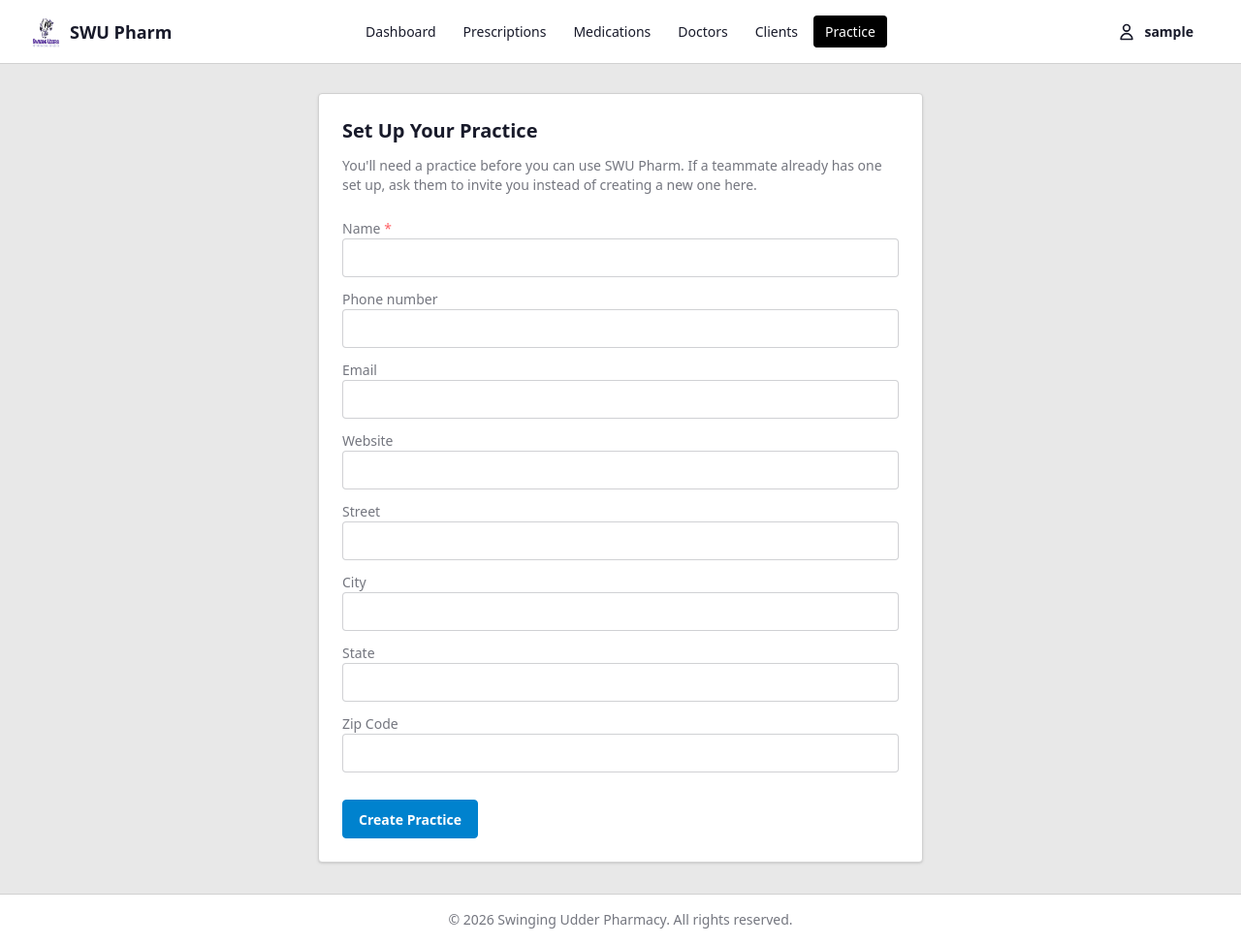
After one commit to LewisFletcher/swu_pharmacy, a Django app: page /pharmacy/practice/setup/ in a window 1280 px wide. The commit adds this page. Shown: the whole page at 97% size. Run offline with Django 5.2, Linux system fonts and the light colour scheme; the visitor is signed in with stand-in values (Sample User, id 1); style sheets or scripts are compiled from the project's sources; some libraries are stand-ins or nearby versions.

Commit message:
Adding clinic pages and middleware

```diff
--- a/accounts/models.py
+++ b/accounts/models.py
@@ -5,4 +5,6 @@ from django.contrib.auth.models import AbstractUser
 # Override user model
 
 class User(AbstractUser):
-    pass
+    practice = models.ForeignKey(
+        'pharmacy.Practice', on_delete=models.SET_NULL, null=True, blank=True, related_name='staff'
+    )
--- a/pharmacy/autocompletes.py
+++ b/pharmacy/autocompletes.py
@@ -2,7 +2,6 @@ from django.contrib.auth.mixins import LoginRequiredMixin
 from dal_alight.views import AlightQuerySetView
 
 from .models import (
-    Address,
     Client,
     Doctor,
     Medication,
@@ -33,11 +32,6 @@ class PracticeAutocomplete(LoginRequiredMixin, AlightQuerySetView):
     search_fields = ['name']
 
 
-class AddressAutocomplete(LoginRequiredMixin, AlightQuerySetView):
-    model = Address
-    search_fields = ['street', 'city', 'state', 'zip_code']
-
-
 class MedicationStrengthAutocomplete(LoginRequiredMixin, AlightQuerySetView):
     model = MedicationStrength
     search_fields = ['strength', 'unit']
--- a/pharmacy/forms.py
+++ b/pharmacy/forms.py
@@ -1,7 +1,9 @@
 from dal_alight.widgets import ModelAlight, ModelAlightMultiple
 from django import forms
+from django.forms import inlineformset_factory
+from django.forms.models import BaseInlineFormSet
 
-from .models import Client, Doctor, Medication, Prescription
+from .models import Address, Client, ClientBusiness, Doctor, Medication, Practice, PracticeInvite, Prescription
 
 
 class DaisyFormMixin:
@@ -23,6 +25,41 @@ class DaisyFormMixin:
             else:
                 css_class = 'input w-full'
             widget.attrs['class'] = f'{existing} {css_class}'.strip()
+
+
+class NestedAddressFormMixin:
+    '''Adds plain street/city/state/zip fields and creates/attaches an Address
+    on save, instead of picking an existing Address from a dropdown.'''
+
+    def __init__(self, *args, **kwargs):
+        super().__init__(*args, **kwargs)
+        self.fields['address_street'] = forms.CharField(label='Street', required=False)
+        self.fields['address_city'] = forms.CharField(label='City', required=False)
+        self.fields['address_state'] = forms.CharField(label='State', required=False)
+        self.fields['address_zip_code'] = forms.CharField(label='Zip Code', required=False)
+        address = getattr(self.instance, 'address', None)
+        if address:
+            self.fields['address_street'].initial = address.street
+            self.fields['address_city'].initial = address.city
+            self.fields['address_state'].initial = address.state
+            self.fields['address_zip_code'].initial = address.zip_code
+
+    def save(self, commit=True):
+        instance = super().save(commit=False)
+        street = self.cleaned_data.get('address_street', '').strip()
+        if street:
+            city = self.cleaned_data.get('address_city', '').strip()
+            state = self.cleaned_data.get('address_state', '').strip()
+            zip_code = self.cleaned_data.get('address_zip_code', '').strip()
+            address, _ = Address.objects.get_or_create(
+                street=street, city=city, state=state, zip_code=zip_code,
+            )
+            instance.address = address
+        else:
+            instance.address = None
+        if commit:
+            instance.save()
+        return instance
 
 
 class PrescriptionForm(DaisyFormMixin, forms.ModelForm):
@@ -51,13 +88,12 @@ class MedicationForm(DaisyFormMixin, forms.ModelForm):
         }
 
 
-class DoctorForm(DaisyFormMixin, forms.ModelForm):
+class DoctorForm(DaisyFormMixin, NestedAddressFormMixin, forms.ModelForm):
     class Meta:
         model = Doctor
-        exclude = ('created_at', 'updated_at', 'created_by', 'updated_by')
+        exclude = ('created_at', 'updated_at', 'created_by', 'updated_by', 'address')
         widgets = {
             'license_expiration_date': forms.DateInput(attrs={'type': 'date'}),
-            'address': ModelAlight(url='pharmacy:address-autocomplete'),
         }
 
 
@@ -65,3 +101,84 @@ class ClientForm(DaisyFormMixin, forms.ModelForm):
     class Meta:
         model = Client
         fields = ('name', 'phone_number', 'email_address', 'species')
+
+
+class ClientBusinessForm(DaisyFormMixin, NestedAddressFormMixin, forms.ModelForm):
+    class Meta:
+        model = ClientBusiness
+        fields = ('name', 'phone_number', 'email', 'website')
+
+    def clean(self):
+        cleaned_data = super().clean()
+        if cleaned_data.get('DELETE'):
+            return cleaned_data
+        street = cleaned_data.get('address_street', '').strip()
+        client = getattr(self.instance, 'client', None)
+        if street and client and client.pk:
+            duplicate = ClientBusiness.objects.filter(
+                client=client,
+                address__street__iexact=street,
+                address__city__iexact=cleaned_data.get('address_city', '').strip(),
+                address__state__iexact=cleaned_data.get('address_state', '').strip(),
+                address__zip_code__iexact=cleaned_data.get('address_zip_code', '').strip(),
+            ).exclude(pk=self.instance.pk).exists()
+            if duplicate:
+                raise forms.ValidationError("This client already has a business at this address.")
+        return cleaned_data
+
+
+class BaseClientBusinessFormSet(BaseInlineFormSet):
+    '''Catches duplicate addresses entered across multiple business rows in
+    the same submission (the per-form clean only catches dupes already saved
+    in the database).'''
+
+    def clean(self):
+        super().clean()
+        seen = set()
+        for form in self.forms:
+            if not hasattr(form, 'cleaned_data') or form.cleaned_data.get('DELETE'):
+                continue
+            street = form.cleaned_data.get('address_street', '').strip().lower()
+            if not street:
+                continue
+            key = (
+                street,
+                form.cleaned_data.get('address_city', '').strip().lower(),
+                form.cleaned_data.get('address_state', '').strip().lower(),
+                form.cleaned_data.get('address_zip_code', '').strip().lower(),
+            )
+            if key in seen:
+                form.add_error('address_street', "You've entered this address for more than one business.")
+            seen.add(key)
+
+
+ClientBusinessFormSet = inlineformset_factory(
+    Client,
+    ClientBusiness,
+    form=ClientBusinessForm,
+    formset=BaseClientBusinessFormSet,
+    extra=1,
+    can_delete=True,
+)
+
+
+class PracticeForm(DaisyFormMixin, NestedAddressFormMixin, forms.ModelForm):
+    class Meta:
+        model = Practice
+        exclude = ('created_at', 'updated_at', 'created_by', 'updated_by', 'address')
+
+
+class PracticeInviteForm(DaisyFormMixin, forms.ModelForm):
+    class Meta:
+        model = PracticeInvite
+        fields = ('email',)
+
+    def __init__(self, *args, practice=None, **kwargs):
+        self.practice = practice
+        super().__init__(*args, **kwargs)
+
+    def clean_email(self):
+        email = self.cleaned_data['email']
+        if self.practice and self.practice.invites.filter(email__iexact=email, accepted_at__isnull=True).exists():
+            raise forms.ValidationError("There's already a pending invite for this email.")
+        return email
--- /dev/null
+++ b/pharmacy/templates/pharmacy/practice_setup.html
@@ -0,0 +1,38 @@
+{% extends "index.html" %}
+
+{% block title %}Set Up Your Practice - SWU Pharm{% endblock %}
+
+{% block content %}
+<div class="max-w-2xl mx-auto px-4 sm:px-6 py-8">
+    <div class="card bg-base-100 border border-base-300 shadow-sm">
+        <div class="card-body">
+            <h1 class="card-title text-xl mb-1">Set Up Your Practice</h1>
+            <p class="text-sm text-base-content/60 mb-4">
+                You'll need a practice before you can use SWU Pharm. If a teammate already has one set up,
+                ask them to invite you instead of creating a new one here.
+            </p>
+            {% if form.non_field_errors %}
+            <div class="alert alert-error text-sm mb-4">{{ form.non_field_errors }}</div>
+            {% endif %}
+            <form method="post" class="space-y-1">
+                {% csrf_token %}
+                {% for field in form %}
+                <div class="form-control w-full mb-3">
+                    <label class="label" for="{{ field.id_for_label }}">
+                        <span class="label-text">{{ field.label }}{% if field.field.required %} <span class="text-error">*</span>{% endif %}</span>
+                    </label>
+                    {{ field }}
+                    {% if field.help_text %}
+                    <span class="label"><span class="label-text-alt text-base-content/60">{{ field.help_text }}</span></span>
+                    {% endif %}
+                    {% for error in field.errors %}
+                    <span class="label"><span class="label-text-alt text-error">{{ error }}</span></span>
+                    {% endfor %}
+                </div>
+                {% endfor %}
+                <button type="submit" class="btn btn-primary mt-4">{{ submit_label|default:"Save" }}</button>
+            </form>
+        </div>
+    </div>
+</div>
+{% endblock %}
--- a/pharmacy/urls.py
+++ b/pharmacy/urls.py
@@ -10,7 +10,6 @@ urlpatterns = [
     path("autocomplete/doctor/", autocompletes.DoctorAutocomplete.as_view(), name="doctor-autocomplete"),
     path("autocomplete/medication/", autocompletes.MedicationAutocomplete.as_view(), name="medication-autocomplete"),
     path("autocomplete/practice/", autocompletes.PracticeAutocomplete.as_view(), name="practice-autocomplete"),
-    path("autocomplete/address/", autocompletes.AddressAutocomplete.as_view(), name="address-autocomplete"),
     path("autocomplete/strength/", autocompletes.MedicationStrengthAutocomplete.as_view(), name="strength-autocomplete"),
     path("autocomplete/size/", autocompletes.MedicationSizeAutocomplete.as_view(), name="size-autocomplete"),
     path("autocomplete/concentration/", autocompletes.MedicationConcentrationAutocomplete.as_view(), name="concentration-autocomplete"),
@@ -41,4 +40,11 @@ urlpatterns = [
     path("clients/add/", views.ClientCreateView.as_view(), name="client-add"),
     path("clients/<int:pk>/edit/", views.ClientUpdateView.as_view(), name="client-edit"),
     path("clients/<int:pk>/delete/", views.ClientDeleteView.as_view(), name="client-delete"),
+
+    # Practice (gate destination, staff management, invites)
+    path("practice/setup/", views.PracticeSetupView.as_view(), name="practice-setup"),
+    path("practice/", views.PracticeDetailView.as_view(), name="practice-detail"),
+    path("practice/invite/", views.PracticeInviteSendView.as_view(), name="practice-invite-send"),
+    path("practice/invite/<str:token>/", views.PracticeInviteAcceptView.as_view(), name="practice-invite-accept"),
+    path("practice/staff/<int:user_id>/remove/", views.PracticeStaffRemoveView.as_view(), name="practice-staff-remove"),
 ]
--- a/pharmacy/views.py
+++ b/pharmacy/views.py
@@ -1,14 +1,26 @@
+from django.contrib import messages
+from django.contrib.auth import get_user_model
 from django.contrib.auth.mixins import LoginRequiredMixin
-from django.shortcuts import redirect
-from django.urls import reverse_lazy
-from django.views.generic import CreateView, DeleteView, DetailView, TemplateView, UpdateView
+from django.core.mail import send_mail
+from django.shortcuts import get_object_or_404, redirect
+from django.urls import reverse, reverse_lazy
+from django.utils import timezone
+from django.views.generic import CreateView, DeleteView, DetailView, TemplateView, UpdateView, View
 from django_filters.views import FilterView
 from django_tables2 import SingleTableMixin, SingleTableView
 
 from .filters import PrescriptionFilter
-from .forms import ClientForm, DoctorForm, MedicationForm, PrescriptionForm
+from .forms import (
+    ClientBusinessFormSet,
+    ClientForm,
+    DoctorForm,
+    MedicationForm,
+    PracticeForm,
+    PracticeInviteForm,
+    PrescriptionForm,
+)
 from .labels import generate_prescription_label
-from .models import Client, Doctor, Medication, Prescription
+from .models import Client, Doctor, Medication, Practice, PracticeInvite, Prescription
 from .tables import ClientTable, DoctorTable, MedicationTable, PrescriptionTable
 
 PENDING_PRESCRIPTION_SESSION_KEY = "pending_prescription"
@@ -200,19 +212,53 @@ class ClientListView(LoginRequiredMixin, SingleTableView):
 
 
 class ClientCreateView(LoginRequiredMixin, CreateView):
+    '''Creates a Client together with its (required, at-least-one) businesses.'''
     model = Client
     form_class = ClientForm
-    template_name = "pharmacy/form.html"
+    template_name = "pharmacy/client_form.html"
     extra_context = {"title": "New Client", "cancel_url": "pharmacy:client-list"}
-    success_url = reverse_lazy("pharmacy:client-list")
+
+    def get(self, request, *args, **kwargs):
+        self.object = None
+        form = self.get_form()
+        formset = ClientBusinessFormSet(instance=Client())
+        return self.render_to_response(self.get_context_data(form=form, formset=formset))
+
+    def post(self, request, *args, **kwargs):
+        self.object = None
+        new_client = Client()
+        form = ClientForm(request.POST, instance=new_client)
+        formset = ClientBusinessFormSet(request.POST, instance=new_client)
+        if form.is_valid() and formset.is_valid():
+            client = form.save()
+            formset.instance = client
+            formset.save()
+            return redirect("pharmacy:client-list")
+        return self.render_to_response(self.get_context_data(form=form, formset=formset))
 
 
 class ClientUpdateView(LoginRequiredMixin, UpdateView):
+    '''Edits a Client together with its businesses.'''
     model = Client
     form_class = ClientForm
-    template_name = "pharmacy/form.html"
+    template_name = "pharmacy/client_form.html"
     extra_context = {"title": "Edit Client", "cancel_url": "pharmacy:client-list"}
-    success_url = reverse_lazy("pharmacy:client-list")
+
+    def get(self, request, *args, **kwargs):
+        self.object = self.get_object()
+        form = self.get_form()
+        formset = ClientBusinessFormSet(instance=self.object)
+        return self.render_to_response(self.get_context_data(form=form, formset=formset))
+
+    def post(self, request, *args, **kwargs):
+        self.object = self.get_object()
+        form = self.get_form()
+        formset = ClientBusinessFormSet(request.POST, instance=self.object)
+        if form.is_valid() and formset.is_valid():
+            form.save()
+            formset.save()
+            return redirect("pharmacy:client-list")
+        return self.render_to_response(self.get_context_data(form=form, formset=formset))
 
 
 class ClientDeleteView(LoginRequiredMixin, DeleteView):
@@ -220,3 +266,123 @@ class ClientDeleteView(LoginRequiredMixin, DeleteView):
     template_name = "pharmacy/confirm_delete.html"
     extra_context = {"cancel_url": "pharmacy:client-list"}
     success_url = reverse_lazy("pharmacy:client-list")
+
+
+# ---- Practice (gate destination, staff management, invites) ----
+
+class PracticeSetupView(LoginRequiredMixin, CreateView):
+    '''Where a user with no practice lands (see PracticeRequiredMiddleware)
+    so they can create one and become its first staff member.'''
+    model = Practice
+    form_class = PracticeForm
+    template_name = "pharmacy/practice_setup.html"
+    extra_context = {"title": "Set Up Your Practice", "submit_label": "Create Practice"}
+
+    def dispatch(self, request, *args, **kwargs):
+        if request.user.is_authenticated and request.user.practice_id:
+            return redirect("pharmacy:practice-detail")
+        return super().dispatch(request, *args, **kwargs)
+
+    def form_valid(self, form):
+        form.instance.created_by = self.request.user
+        form.instance.updated_by = self.request.user
+        response = super().form_valid(form)
+        self.request.user.practice = self.object
+        self.request.user.save(update_fields=["practice"])
+        return response
+
+    def get_success_url(self):
+        return reverse("landing")
+
+
+class PracticeDetailView(LoginRequiredMixin, TemplateView):
+    template_name = "pharmacy/practice_detail.html"
+
+    def get(self, request, *args, **kwargs):
+        if not request.user.practice_id:
+            return redirect("pharmacy:practice-setup")
+        return super().get(request, *args, **kwargs)
+
+    def get_context_data(self, **kwargs):
+        context = super().get_context_data(**kwargs)
+        practice = self.request.user.practice
+        context["practice"] = practice
+        context["staff"] = practice.staff.all()
+        context["pending_invites"] = practice.invites.filter(accepted_at__isnull=True)
+        context["invite_form"] = PracticeInviteForm(practice=practice)
+        return context
+
+
+class PracticeInviteSendView(LoginRequiredMixin, View):
+    def post(self, request, *args, **kwargs):
+        practice = request.user.practice
+        if not practice:
+            return redirect("pharmacy:practice-setup")
+        form = PracticeInviteForm(request.POST, practice=practice)
+        if form.is_valid():
+            invite = form.save(commit=False)
+            invite.practice = practice
+            invite.invited_by = request.user
+            invite.save()
+            self._send_invite_email(request, invite)
+            messages.success(request, f"Invited {invite.email} to join {practice.name}.")
+        else:
+            for error in form.errors.get("email", []):
+                messages.error(request, error)
+        return redirect("pharmacy:practice-detail")
+
+    def _send_invite_email(self, request, invite):
+        accept_url = request.build_absolute_uri(
+            reverse("pharmacy:practice-invite-accept", args=[invite.token])
+        )
+        send_mail(
+            subject=f"You've been invited to join {invite.practice.name} on SWU Pharm",
+            message=(
+                f"{invite.invited_by} has invited you to join {invite.practice.name} "
+                f"on SWU Pharm.\n\nAccept the invite here:\n{accept_url}\n"
+            ),
+            from_email=None,
+            recipient_list=[invite.email],
+        )
+
+
+class PracticeInviteAcceptView(View):
+    '''Reachable while logged out (see EXEMPT_PATH_PREFIXES) so a brand-new
+    invitee can follow the link, sign up, and land back here to join.'''
+
+    def get(self, request, *args, **kwargs):
+        token = kwargs["token"]
+        invite = PracticeInvite.objects.filter(token=token).first()
+
+        if invite is None:
+            messages.error(request, "That invite link is invalid.")
+            return redirect("landing" if request.user.is_authenticated else "account_login")
+        if invite.is_accepted:
+            messages.info(request, "That invite has already been used.")
+            return redirect("landing" if request.user.is_authenticated else "account_login")
+
+        if not request.user.is_authenticated:
+            return redirect(f"{reverse('account_signup')}?next={request.path}")
+
+        request.user.practice = invite.practice
+        request.user.save(update_fields=["practice"])
+        invite.accepted_at = timezone.now()
+        invite.save(update_fields=["accepted_at"])
+        messages.success(request, f"You've joined {invite.practice.name}.")
+        return redirect("landing")
+
+
+class PracticeStaffRemoveView(LoginRequiredMixin, View):
+    def post(self, request, *args, **kwargs):
+        practice = request.user.practice
+        if not practice:
+            return redirect("pharmacy:practice-setup")
+        User = get_user_model()
+        member = get_object_or_404(User, pk=kwargs["user_id"], practice=practice)
+        if member == request.user:
+            messages.error(request, "You can't remove yourself from the practice.")
+        else:
+            member.practice = None
+            member.save(update_fields=["practice"])
+            messages.success(request, f"Removed {member} from {practice.name}.")
+        return redirect("pharmacy:practice-detail")
--- a/swu_pharm/settings/base.py
+++ b/swu_pharm/settings/base.py
@@ -81,6 +81,7 @@ MIDDLEWARE = [
     'django.middleware.clickjacking.XFrameOptionsMiddleware',
     "allauth.account.middleware.AccountMiddleware",
     'simple_history.middleware.HistoryRequestMiddleware',
+    'pharmacy.middleware.PracticeRequiredMiddleware',
 ]
 
 ROOT_URLCONF = 'swu_pharm.urls'
--- a/theme/templates/base.html
+++ b/theme/templates/base.html
@@ -27,7 +27,7 @@
         <!-- Footer -->
         <footer class="border-t border-base-300 bg-base-100 py-4">
             <div class="max-w-7xl mx-auto px-4 sm:px-6 lg:px-8 text-center text-sm text-base-content/60">
-                &copy; {% now "Y" %} Swinging Udder Pharmacy. Internal use only.
+                &copy; {% now "Y" %} Swinging Udder Pharmacy. All rights reserved.
             </div>
         </footer>
     </div>
--- a/theme/templates/navbar.html
+++ b/theme/templates/navbar.html
@@ -27,6 +27,9 @@
             </li>
             <li>
                 <a href="{% url 'pharmacy:client-list' %}" class="{% if '/pharmacy/clients/' in current_path %}menu-active{% endif %}">Clients</a>
+            </li>
+            <li>
+                <a href="{% url 'pharmacy:practice-detail' %}" class="{% if '/pharmacy/practice/' in current_path %}menu-active{% endif %}">Practice</a>
             </li>
         </ul>
     </div>
@@ -73,6 +76,7 @@
         <li><a href="{% url 'pharmacy:medication-list' %}">Medications</a></li>
         <li><a href="{% url 'pharmacy:doctor-list' %}">Doctors</a></li>
         <li><a href="{% url 'pharmacy:client-list' %}">Clients</a></li>
+        <li><a href="{% url 'pharmacy:practice-detail' %}">Practice</a></li>
     </ul>
 </div>
 {% endwith %}
```
Also changed, not shown: accounts/admin.py (+7 -1 lines), pharmacy/admin.py (+11 -3 lines), pharmacy/middleware.py (added, +39 -0 lines), pharmacy/models.py (+30 -1 lines), pharmacy/templates/pharmacy/client_form.html (added, +100 -0 lines), pharmacy/templates/pharmacy/practice_detail.html (added, +86 -0 lines), accounts/migrations/0002_user_practice.py (added), pharmacy/migrations/0006_remove_clientbusiness_addresses_and_more.py (added), pharmacy/migrations/0007_practiceinvite.py (added), pharmacy/migrations/0008_clientbusiness_unique_client_business_address.py (added).
